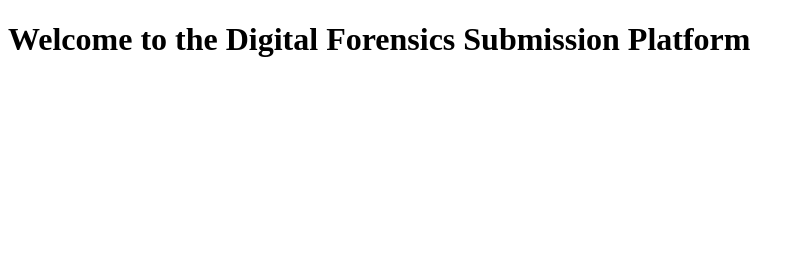
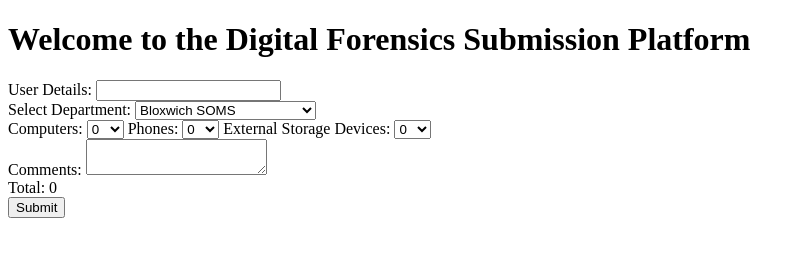
Before and after one commit to Whit3Sh33p/Digital-Forensics-Submission-Platform, a plain HTML site: page index.html in a window 1280 px wide. Shown: the whole page, without its empty margins (0-805 px from the left). Drawn offline with Linux system fonts and the light colour scheme.

Commit message:
Update index.html

```diff
--- a/index.html
+++ b/index.html
@@ -7,10 +7,6 @@
     <!-- Add Firebase products that you want to use -->
     <script src="https://www.gstatic.com/firebasejs/8.0.0/firebase-analytics.js"></script>
     <script>
-      // Import the functions you need from the SDKs you need
-      // These imports won't work in a static HTML file. They're meant for module-based environments.
-      // For a static site on GitHub pages, you'll use the Firebase object directly as shown below.
-
         // Your web app's Firebase configuration
         const firebaseConfig = {
             apiKey: "AIzaSyD9fwYhKTXLmybjCFmQWVfLCSj2VJz-x8A",
@@ -24,12 +20,104 @@
 
         // Initialize Firebase
         firebase.initializeApp(firebaseConfig);
-      // Firebase Analytics can be initialized here if needed
+        // If you're using Firebase Analytics, you can initialize it here
         // firebase.analytics();
     </script>
 </head>
 <body>
     <h1>Welcome to the Digital Forensics Submission Platform</h1>
-    <!-- Your webpage content will go here -->
+
+    <!-- User Details -->
+    <div>
+        <label for="userDetails">User Details:</label>
+        <input type="text" id="userDetails" name="userDetails">
+    </div>
+
+    <!-- Department Dropdown -->
+    <div>
+        <label for="department">Select Department:</label>
+        <select id="department">
+            <option value="Bloxwich SOMS">Bloxwich SOMS</option>
+            <option value="Bourneville SOMS">Bourneville SOMS</option>
+            <option value="Coventry SOMS">Coventry SOMS</option>
+            <option value="Erdington SOMS">Erdington SOMS</option>
+            <option value="OCSET">OCSET</option>
+            <option value="Wolverhampton SOMS">Wolverhampton SOMS</option>
+            <option value="Bloxwich Child PPU">Bloxwich Child PPU</option>
+            <option value="Coventry Child PPU">Coventry Child PPU</option>
+            <option value="Erdington Child PPU">Erdington Child PPU</option>
+            <option value="Wolverhampton Child PPU">Wolverhampton Child PPU</option>
+        </select>
+    </div>
+
+    <!-- Device Count Dropdowns -->
+    <div>
+        <label for="computers">Computers:</label>
+        <select id="computers">
+            <!-- Options 0 to 10 -->
+            <option value="0">0</option>
+            <option value="1">1</option>
+            <option value="2">2</option>
+            <option value="3">3</option>
+            <option value="4">4</option>
+            <option value="5">5</option>
+            <option value="6">6</option>
+            <option value="7">7</option>
+            <option value="8">8</option>
+            <option value="9">9</option>
+            <option value="10">10</option>
+        </select>
+
+        <label for="phones">Phones:</label>
+        <select id="phones">
+            <!-- Options 0 to 10 -->
+            <option value="0">0</option>
+            <option value="1">1</option>
+            <option value="2">2</option>
+            <option value="3">3</option>
+            <option value="4">4</option>
+            <option value="5">5</option>
+            <option value="6">6</option>
+            <option value="7">7</option>
+            <option value="8">8</option>
+            <option value="9">9</option>
+            <option value="10">10</option>
+        </select>
+
+        <label for="externalStorage">External Storage Devices:</label>
+        <select id="externalStorage">
+            <!-- Options 0 to 10 -->
+            <option value="0">0</option>
+            <option value="1">1</option>
+            <option value="2">2</option>
+            <option value="3">3</option>
+            <option value="4">4</option>
+            <option value="5">5</option>
+            <option value="6">6</option>
+            <option value="7">7</option>
+            <option value="8">8</option>
+            <option value="9">9</option>
+            <option value="10">10</option>
+        </select>
+    </div>
+
+    <!-- Comments Box -->
+    <div>
+        <label for="comments">Comments:</label>
+        <textarea id="comments" name="comments" maxlength="250"></textarea>
+    </div>
+
+    <!-- Total Display -->
+    <div id="totalDisplay">
+        <label>Total:</label>
+        <span id="total">0</span>
+    </div>
+
+    <!-- Submit Button -->
+    <div>
+        <button type="submit">Submit</button>
+    </div>
+
+    <!-- Scripts for handling interactions would go here -->
 </body>
 </html>
```
Lines whose indentation alone changed are shown as unchanged.
